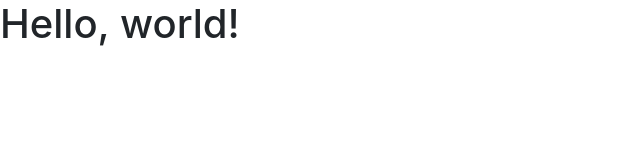
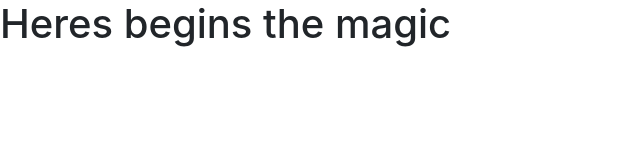
Before and after one commit to sebaszap123-dev/boostrap-movile, a plain HTML site: page index.html in a window 1280 px wide. Shown: the whole page, without its empty margins (0-640 px from the left). Drawn offline with nearby package versions, Linux system fonts and the light colour scheme.

Commit message:
repair index

```diff
--- a/boostrap.html
+++ b/index.html
@@ -14,7 +14,8 @@
 </head>
 
 <body>
-    <h1>Hello, world!</h1>
+    <h1>Heres begins the magic</h1>
+    <a href="">
 
     <!-- Optional JavaScript -->
     <!-- jQuery first, then Popper.js, then Bootstrap JS -->
```
